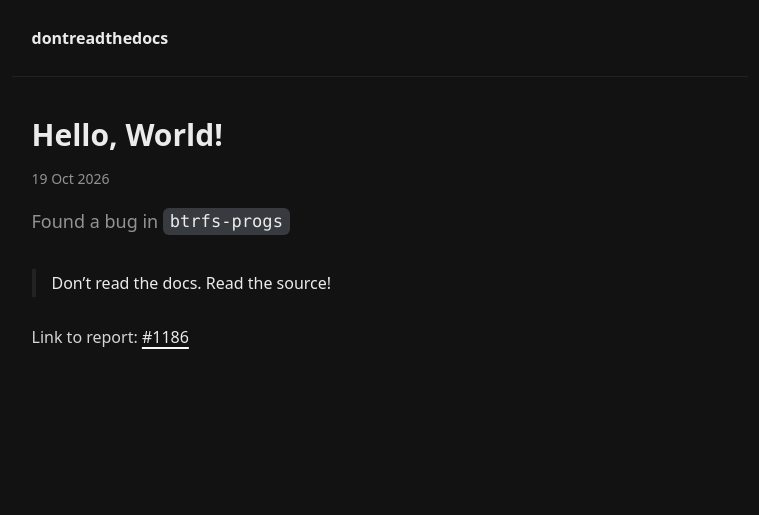
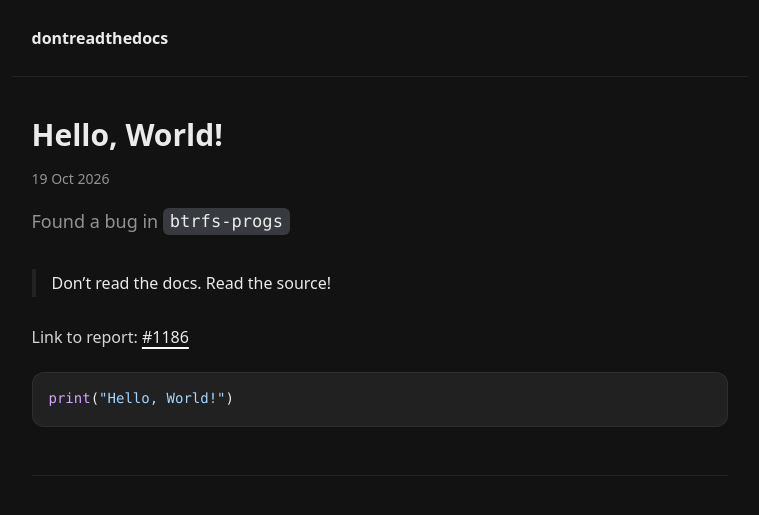
Before and after one commit to h8d13/dontreadthedocs, a Jekyll site: the page built from _posts/2026-10-19-hello.md, in a window 1280 px wide. Shown: the top 515 px of the page, without its empty margins (253-1012 px from the left). Built offline with Jekyll 4.4.1, drawn with Linux system fonts in a browser that asks for light colours.

Commit message:
test code
Signed-off-by: h8d13 <hadean-eon-dev@proton.me>

````diff
--- a/_posts/2026-10-19-hello.md
+++ b/_posts/2026-10-19-hello.md
@@ -6,3 +6,8 @@ description: Found a bug in `btrfs-progs`
 > Don't read the docs. Read the source!
 
 Link to report: [#1186](https://github.com/kdave/btrfs-progs/issues/1186)
+
+```python
+print("Hello, World!")
+```
+---
````
